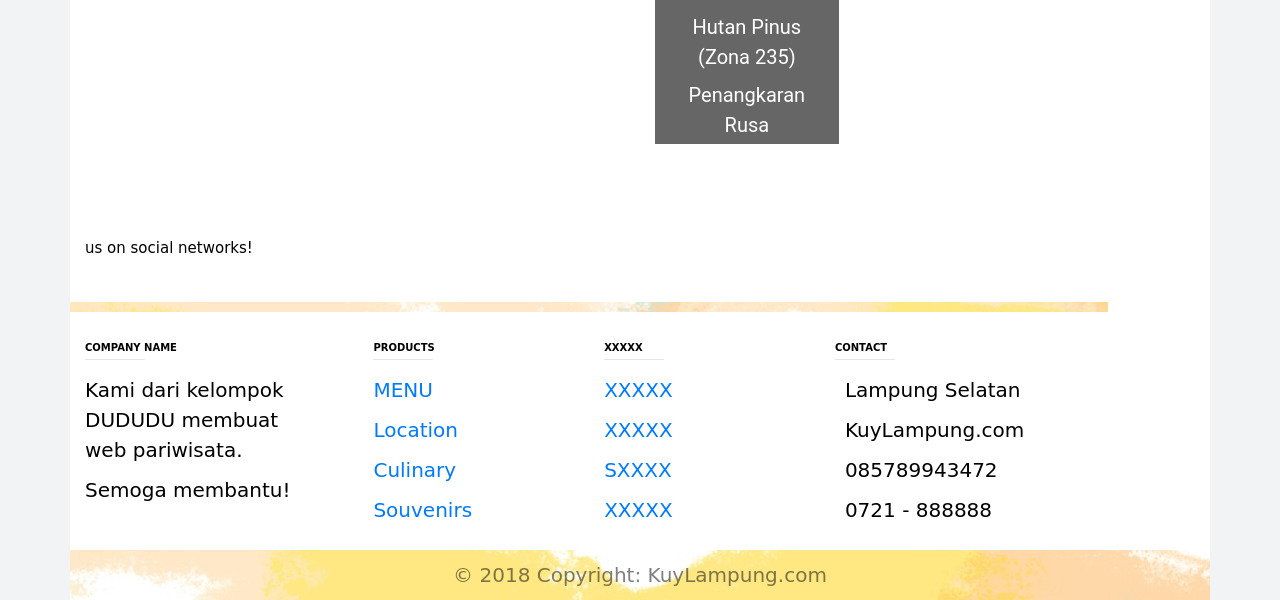
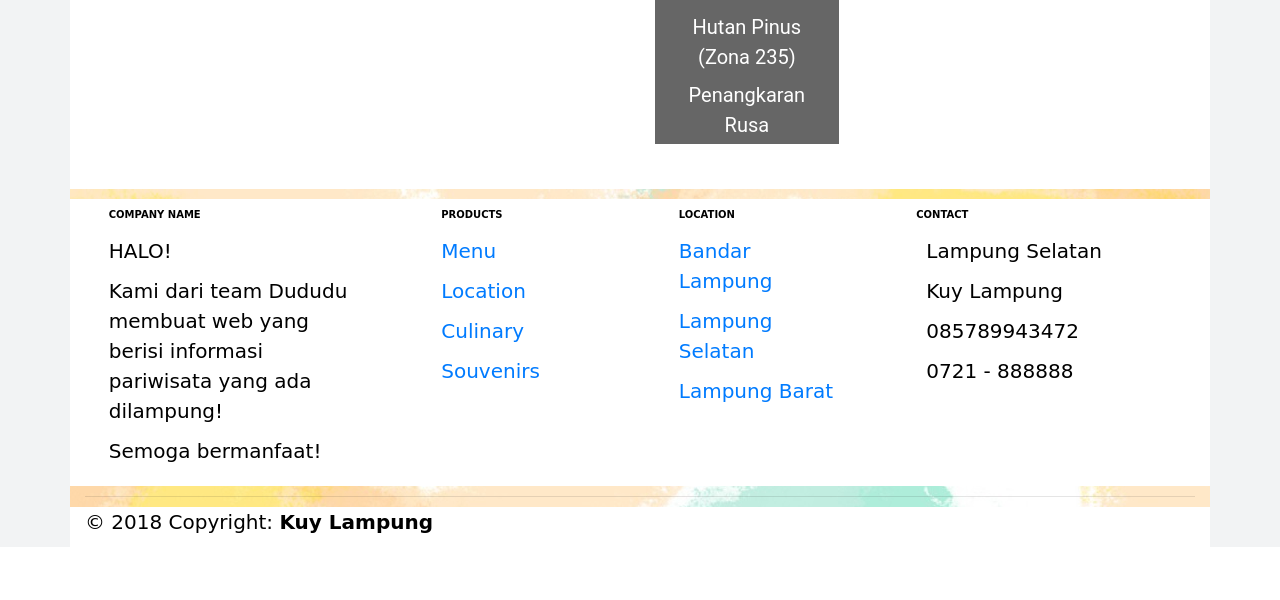
Before and after one commit to alfincahyo/KuyLampung, a CodeIgniter app: page /database/index.php/balam/balam1 in a window 1280 px wide. Shown: the part 4399-4999 px from the top of the page. After the commit the page ends 4946 px from the top, so only its background shows below. Run offline with CodeIgniter, Linux system fonts and the light colour scheme; data that the repository does not hold is empty; some libraries are stand-ins or nearby versions; some web fonts are replaced.

Commit message:
Add files via upload

```diff
--- a/application/views/template/footer.php
+++ b/application/views/template/footer.php
@@ -13,131 +13,98 @@ defined('BASEPATH') OR exit('No direct script access allowed');
 	<script src="https://stackpath.bootstrapcdn.com/bootstrap/4.1.3/js/bootstrap.min.js"></script>
 </head>
 
-<body>
-
-	<footer class="page-footer font-small blue-grey lighten-5">
-	<div class=" class="container" style="margin-top: 50px; border: 20px;">
+	<!-- Footer -->
+<footer class="page-footer font-small mdb-color pt-4">
 
 
-    <div class="container">
+    <!-- Footer Links -->
+    <div class="container text-center text-md-left">
 
-	 <!-- row-->
-	 <div class="row py-4 d-flex align-items-center">
+      <!-- Footer links -->
+      <div class="row text-center text-md-left mt-3 pb-3">
 
-	 <!-- column -->
-	 <div class="col-md-6 col-lg-5 text-center text-md-left mb-4 mb-md-0">
-            <h4 class="mb-0">us on social networks! </h4>
-            </div>
+        <!-- Grid column -->
+        <div class="col-md-3 col-lg-3 col-xl-3 mx-auto mt-3">
+          <h6 class="text-uppercase mb-4 font-weight-bold">Company name</h6>
+          <p>HALO!</p>
+          <P>Kami dari team Dududu membuat web yang berisi informasi pariwisata yang ada dilampung!</P>
+          <p>Semoga bermanfaat!</p>
 
         </div>
-    </div>
-</div>
+        <!-- Grid column -->
 
+        <hr class="w-100 clearfix d-md-none">
 
-    <!-- Link -->
-    <div class="container text-center text-md-left mt-5">
+        <!-- Grid column -->
+        <div class="col-md-2 col-lg-2 col-xl-2 mx-auto mt-3">
+          <h6 class="text-uppercase mb-4 font-weight-bold">Products</h6>
+          <p>
+            <a href="#!">Menu</a>
+          </p>
+          <p>
+            <a href="#!">Location</a>
+          </p>
+          <p>
+            <a href="#!">Culinary</a>
+          </p>
+          <p>
+            <a href="#!">Souvenirs</a>
+          </p>
+        </div>
+        <!-- Grid column -->
 
-    <!-- Grid row -->
-      <div class="row mt-3 dark-grey-text">
+        <hr class="w-100 clearfix d-md-none">
 
-     <!-- Grid column -->
-       <div class="col-md-3 col-lg-4 col-xl-3 mb-4">
-
-       	<br>
-
-       	<!-- Content -->
-          <h6 class="text-uppercase font-weight-bold">Company name</h6>
-          <hr class="teal accent-3 mb-4 mt-0 d-inline-block mx-auto" style="width: 60px;">
-          <p>Kami dari kelompok DUDUDU membuat web pariwisata. </p>
-          <p>Semoga membantu!</p>
-          </div>
-
-          <!-- column -->
-        <div class="col-md-2 col-lg-2 col-xl-2 mx-auto mb-4">
-
-        	<br>
-
-         <!-- Links -->
-          <h6 class="text-uppercase font-weight-bold">Products</h6>
-          <hr class="teal accent-3 mb-4 mt-0 d-inline-block mx-auto" style="width: 60px;">
-
-           <p>
-           	<a class="dark-grey-text" href="#!">MENU</a>
+        <!-- Grid column -->
+        <div class="col-md-3 col-lg-2 col-xl-2 mx-auto mt-3">
+          <h6 class="text-uppercase mb-4 font-weight-bold">Location</h6>
+          <p>
+            <a href="#!">Bandar Lampung</a>
           </p>
-
           <p>
-            <a class="dark-grey-text" href="#!">Location</a>
+            <a href="#!">Lampung Selatan</a>
           </p>
-
           <p>
-            <a class="dark-grey-text" href="#!">Culinary</a>
-          </p>
-
-          <p>
-            <a class="dark-grey-text" href="#!">Souvenirs</a>
+            <a href="#!">Lampung Barat</a>
           </p>
 
         </div>
 
-        <br>
+         <!-- Grid column -->
+        <hr class="w-100 clearfix d-md-none">
 
-        <!-- column -->
-        <div class="col-md-3 col-lg-2 col-xl-2 mx-auto mb-4">
+        <!-- Grid column -->
+        <div class="col-md-4 col-lg-3 col-xl-3 mx-auto mt-3">
+          <h6 class="text-uppercase mb-4 font-weight-bold">Contact</h6>
+          <p>
+            <i class="fa fa-home mr-3"></i> Lampung Selatan </p>
+          <p>
+            <i class="fa fa-envelope mr-3"></i> Kuy Lampung </p>
+          <p>
+            <i class="fa fa-phone mr-3"></i> 085789943472 </p>
+          <p>
+            <i class="fa fa-print mr-3"></i>  0721 - 888888 </p>
+        </div>
+        <!-- Grid column -->
 
-        	<br>
+      </div>
+      <!-- Footer links -->
 
-        	<!-- Links -->
-          <h6 class="text-uppercase font-weight-bold">XXXXX</h6>
-          <hr class="teal accent-3 mb-4 mt-0 d-inline-block mx-auto" style="width: 60px;">
+      <hr>
 
-          <p>
-            <a class="dark-grey-text" href="#!">XXXXX</a>
-          </p>
+      <!-- Grid row -->
+      <div class="row d-flex align-items-center">
 
-          <p>
-            <a class="dark-grey-text" href="#!">XXXXX</a>
-          </p>
+        <!-- Grid column -->
+        <div class="col-md-7 col-lg-8">
 
-          <p>
-            <a class="dark-grey-text" href="#!">SXXXX</a>
-          </p>
-
-          <p>
-            <a class="dark-grey-text" href="#!">XXXXX</a>
+          <!--Copyright-->
+          <p class="text-center text-md-left">© 2018 Copyright:
+              <strong> Kuy Lampung </strong>
+            </a>
           </p>
 
         </div>
+        <!-- Grid column -->
 
-         <!-- column -->
-        <div class="col-md-4 col-lg-3 col-xl-3 mx-auto mb-md-0 mb-4">
-
-        	<br>
-
-          <!-- Links -->
-          <h6 class="text-uppercase font-weight-bold">Contact</h6>
-          <hr class="teal accent-3 mb-4 mt-0 d-inline-block mx-auto" style="width: 60px;">
-          <p>
-            <i class="fa fa-home mr-3"></i> Lampung Selatan </p>
-          <p>
-            <i class="fa fa-envelope mr-3"></i> KuyLampung.com</p>
-          <p>
-            <i class="fa fa-phone mr-3"></i> 085789943472 </p>
-          <p>
-            <i class="fa fa-print mr-3"></i> 0721 - 888888 </p>
-
-        </div>
-
-        </div>
-
-        </div>
-
-        </div>
-
-        <!-- Copyright -->
-    	<div class="footer-copyright text-center text-black-50 py-3">© 2018 Copyright:
-     	 <a class="dark-grey-text"> KuyLampung.com</a>
-     	 </div>
-
-     	 </footer>
-		</body>
 		</html>
```
